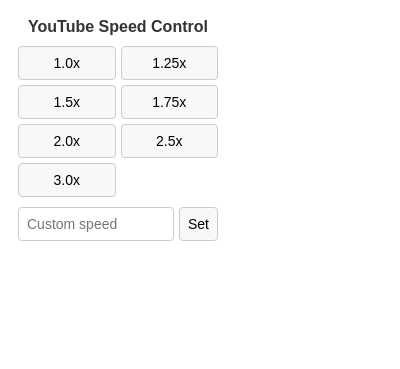
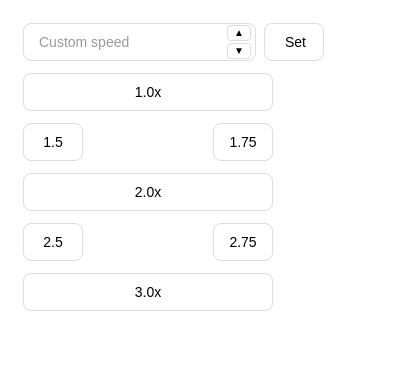
Before and after one commit to mannybernabe/YouTubeSpeedster, a browser extension: page popup.html in a window 400 px wide. Drawn offline with Linux system fonts and the light colour scheme.

Commit message:
modified ui for easier navigation to more regular options

```diff
--- a/popup.html
+++ b/popup.html
@@ -6,19 +6,28 @@
 </head>
 <body>
     <div class="container">
-        <h2>YouTube Speed Control</h2>
+        <div class="custom-speed">
+            <div class="input-with-toggles">
+                <input type="text" id="customSpeed" placeholder="Custom speed">
+                <div class="speed-toggles">
+                    <button class="toggle-btn" id="speedUp">▲</button>
+                    <button class="toggle-btn" id="speedDown">▼</button>
+                </div>
+            </div>
+            <button id="setCustomSpeed">Set</button>
+        </div>
         <div class="speed-buttons">
-            <button data-speed="1.0">1.0x</button>
-            <button data-speed="1.25">1.25x</button>
-            <button data-speed="1.5">1.5x</button>
-            <button data-speed="1.75">1.75x</button>
-            <button data-speed="2.0">2.0x</button>
-            <button data-speed="2.5">2.5x</button>
-            <button data-speed="3.0">3.0x</button>
-        </div>
-        <div class="custom-speed">
-            <input type="number" id="customSpeed" min="0.1" max="16" step="0.1" placeholder="Custom speed">
-            <button id="setCustomSpeed">Set</button>
+            <button data-speed="1.0" class="full-width">1.0x</button>
+            <div class="button-row">
+                <button data-speed="1.5">1.5</button>
+                <button data-speed="1.75">1.75</button>
+            </div>
+            <button data-speed="2.0" class="full-width">2.0x</button>
+            <div class="button-row">
+                <button data-speed="2.5">2.5</button>
+                <button data-speed="2.75">2.75</button>
+            </div>
+            <button data-speed="3.0" class="full-width">3.0x</button>
         </div>
         <div class="status" id="status"></div>
     </div>
--- a/popup.js
+++ b/popup.js
@@ -2,7 +2,25 @@
     const buttons = document.querySelectorAll('.speed-buttons button');
     const customSpeedInput = document.getElementById('customSpeed');
     const setCustomSpeedButton = document.getElementById('setCustomSpeed');
+    const speedUpButton = document.getElementById('speedUp');
+    const speedDownButton = document.getElementById('speedDown');
     const status = document.getElementById('status');
+    const SPEED_STEP = 0.10;
+    const MIN_SPEED = 0.1;
+    const MAX_SPEED = 16.0;
+
+    // Add handlers for speed toggle buttons
+    speedUpButton.addEventListener('click', () => {
+        let currentSpeed = parseFloat(customSpeedInput.value) || 1.0;
+        currentSpeed = Math.min(MAX_SPEED, Math.round((currentSpeed + SPEED_STEP) * 100) / 100);
+        customSpeedInput.value = currentSpeed.toFixed(2);
+    });
+
+    speedDownButton.addEventListener('click', () => {
+        let currentSpeed = parseFloat(customSpeedInput.value) || 1.0;
+        currentSpeed = Math.max(MIN_SPEED, Math.round((currentSpeed - SPEED_STEP) * 100) / 100);
+        customSpeedInput.value = currentSpeed.toFixed(2);
+    });
 
     // Check if we're on a YouTube page with video
     function checkYouTubeVideo() {
@@ -43,7 +61,7 @@
 
                 if (response?.success && response?.speed) {
                     highlightButton(response.speed);
-                    customSpeedInput.value = response.speed;
+                    customSpeedInput.value = response.speed.toFixed(2);
                 }
             });
         });
@@ -92,7 +110,7 @@
 
                     if (response?.success) {
                         highlightButton(speed);
-                        customSpeedInput.value = speed;
+                        customSpeedInput.value = speed.toFixed(2);
                         showStatus(`Speed set to ${speed}x`, 'success');
                     } else {
                         showStatus(response?.error || 'Error setting speed', 'error');
@@ -103,7 +121,7 @@
     }
 
     function isValidSpeed(speed) {
-        return !isNaN(speed) && speed >= 0.1 && speed <= 16;
+        return !isNaN(speed) && speed >= MIN_SPEED && speed <= MAX_SPEED;
     }
 
     function highlightButton(speed) {
@@ -130,6 +148,8 @@
         buttons.forEach(button => button.disabled = disabled);
         customSpeedInput.disabled = disabled;
         setCustomSpeedButton.disabled = disabled;
+        speedUpButton.disabled = disabled;
+        speedDownButton.disabled = disabled;
     }
 
     // Initialize
--- a/styles.css
+++ b/styles.css
@@ -1,41 +1,113 @@
 body {
-    width: 200px;
-    padding: 10px;
+    width: 250px;
+    padding: 15px;
     font-family: Arial, sans-serif;
+    background: #fff;
 }
 
 .container {
     display: flex;
     flex-direction: column;
-    gap: 10px;
+    gap: 12px;
 }
 
-h2 {
-    margin: 0;
+.custom-speed {
+    display: flex;
+    gap: 8px;
+}
+
+.input-with-toggles {
+    position: relative;
+    flex: 1;
+    display: flex;
+}
+
+.custom-speed input {
+    flex: 1;
+    padding: 10px 15px;
+    padding-right: 35px;
+    border: 1px solid #ddd;
+    border-radius: 8px;
+    font-size: 14px;
+    color: #666;
+}
+
+.custom-speed input::placeholder {
+    color: #999;
+}
+
+.custom-speed input:focus {
+    outline: none;
+    border-color: #999;
+}
+
+.speed-toggles {
+    position: absolute;
+    right: 5px;
+    top: 50%;
+    transform: translateY(-50%);
+    display: flex;
+    flex-direction: column;
+    gap: 2px;
+}
+
+.toggle-btn {
     padding: 0;
-    font-size: 16px;
-    color: #333;
+    width: 24px;
+    height: 16px;
+    min-width: unset;
+    font-size: 10px;
+    line-height: 1;
+    border: 1px solid #ddd;
+    border-radius: 4px;
+    background: #fff;
+    cursor: pointer;
+    display: flex;
+    align-items: center;
+    justify-content: center;
+}
+
+.toggle-btn:hover {
+    background: #f8f8f8;
+    border-color: #ccc;
+}
+
+.custom-speed button#setCustomSpeed {
+    padding: 10px 20px;
+    white-space: nowrap;
+}
+
+.speed-buttons {
+    display: flex;
+    flex-direction: column;
+    gap: 12px;
+}
+
+.button-row {
+    display: flex;
+    gap: 12px;
+    justify-content: space-between;
+}
+
+button {
+    padding: 10px 15px;
+    border: 1px solid #ddd;
+    border-radius: 8px;
+    background: #fff;
+    cursor: pointer;
+    font-size: 14px;
+    transition: all 0.2s ease;
+    min-width: 60px;
     text-align: center;
 }
 
-.speed-buttons {
-    display: grid;
-    grid-template-columns: 1fr 1fr;
-    gap: 5px;
-}
-
-button {
-    padding: 8px;
-    border: 1px solid #ccc;
-    border-radius: 4px;
-    background: #f8f8f8;
-    cursor: pointer;
-    font-size: 14px;
-    transition: all 0.2s ease;
+button.full-width {
+    width: 100%;
 }
 
 button:hover:not(:disabled) {
-    background: #e8e8e8;
+    background: #f8f8f8;
+    border-color: #ccc;
 }
 
 button:disabled {
@@ -44,36 +116,8 @@
 }
 
 button.active {
-    background: #4285f4;
-    color: white;
-    border-color: #2b6cd4;
-}
-
-.custom-speed {
-    display: flex;
-    gap: 5px;
-}
-
-.custom-speed input {
-    flex: 1;
-    padding: 8px;
-    border: 1px solid #ccc;
-    border-radius: 4px;
-    font-size: 14px;
-}
-
-.custom-speed input:focus:not(:disabled) {
-    outline: none;
-    border-color: #4285f4;
-}
-
-.custom-speed input:disabled {
-    opacity: 0.5;
-    background: #f8f8f8;
-}
-
-.custom-speed button {
-    white-space: nowrap;
+    background: #f0f0f0;
+    border-color: #999;
 }
 
 .status {
```
Also changed, not shown: icons/speed_icon_48.png.
